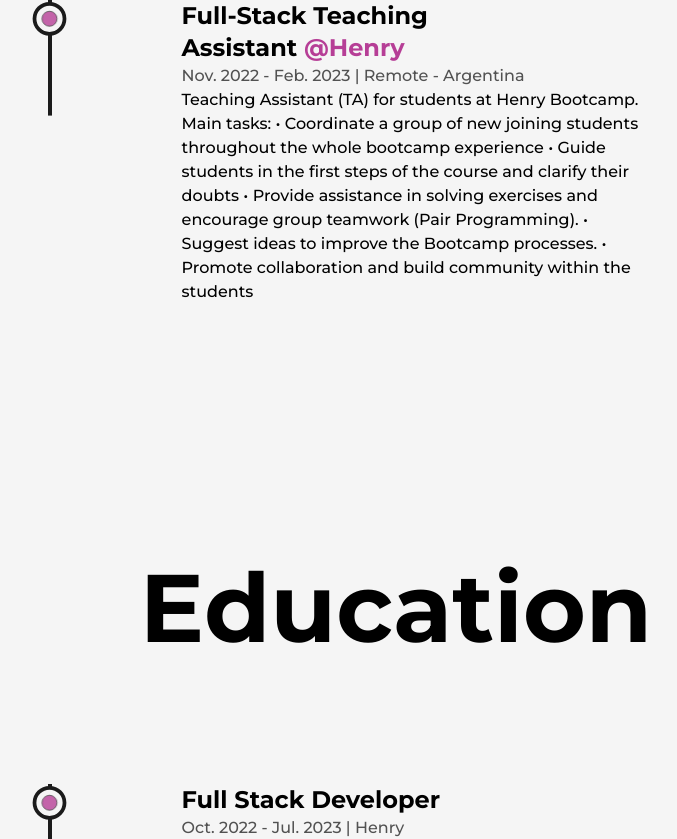
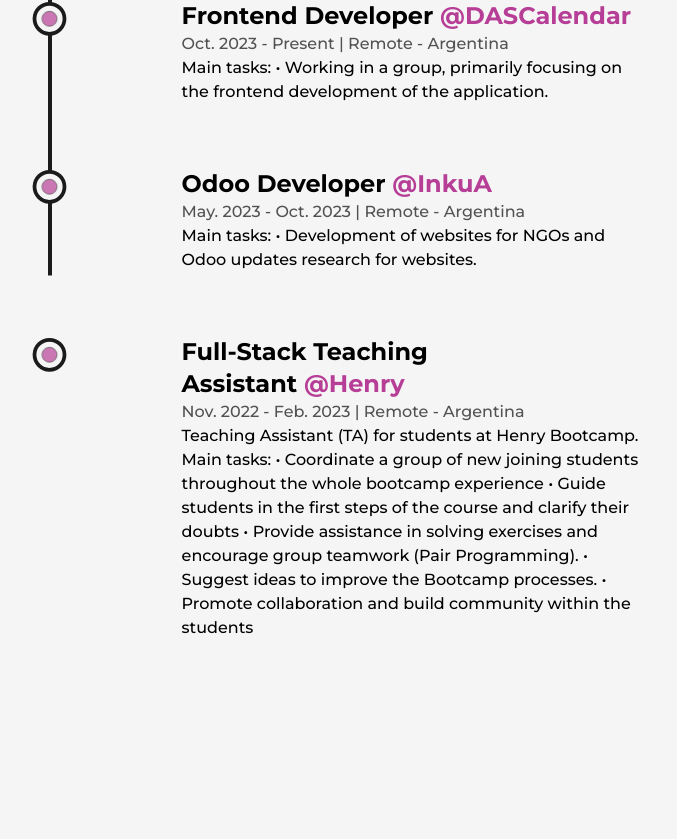
Before and after one commit to VioleHours/My-portfolio, a Next.js app: page /about in a window 1280 px wide. Shown: the part 2668-3507 px from the top of the page, without its empty margins (244-921 px from the left). Built offline with nearby package versions, Linux system fonts and the light colour scheme.

Commit message:
Education and Experience updated

```diff
--- a/src/components/Education.js
+++ b/src/components/Education.js
@@ -44,8 +44,14 @@
           md:w-[2px] md:left-[30px] xs:left-[20px]
           "/>
         <ul className="w-full flex flex-col items-start justify-between ml-4 xs:ml-2">
+        <Details
+            type="UX/UI Design"
+            time="aug. 2023 - Present"
+            place="<Codo a Codo>"
+            info="198 hours of theoretical and practical training in UX/UI Design, with the aim of developing a mobile application that solves a problem in the community."
+          />
           <Details
-            type="Full Stack Developer"
+            type="Full Stack Web Developer"
             time="oct. 2022 - jul. 2023"
             place="Henry"
             info="An intensive online program that simulates a real work enviroment and prepares you for a successfull carrer as a Full Stack developer"
--- a/src/components/Experience.js
+++ b/src/components/Experience.js
@@ -52,6 +52,28 @@
           "/>
         <ul className="w-full flex flex-col items-start justify-between ml-4 xs:ml-2">
           <Details
+            position="Frontend Developer"
+            company="DASCalendar"
+            companyLink="https://www.dascalendar.com/"
+            time="oct. 2023 - present"
+            address="Remote - Argentina"
+            work="
+                Main tasks:
+                    • Working in a group, primarily focusing on the frontend development of the application.
+            "
+          />
+          <Details
+            position="Odoo Developer"
+            company="InkuA"
+            companyLink="https://www.inkua.de/"
+            time="may. 2023 - oct. 2023"
+            address="Remote - Argentina"
+            work="
+                Main tasks:
+                    • Development of websites for NGOs and Odoo updates research for websites.
+            "
+          />
+          <Details
             position="Full-Stack Teaching Assistant"
             company="Henry"
             companyLink="https://www.soyhenry.com/"
--- a/src/pages/about.js
+++ b/src/pages/about.js
@@ -115,5 +115,3 @@
 };
 
 export default about;
-
-//Esto es solo una prueba a ver que onda
```
